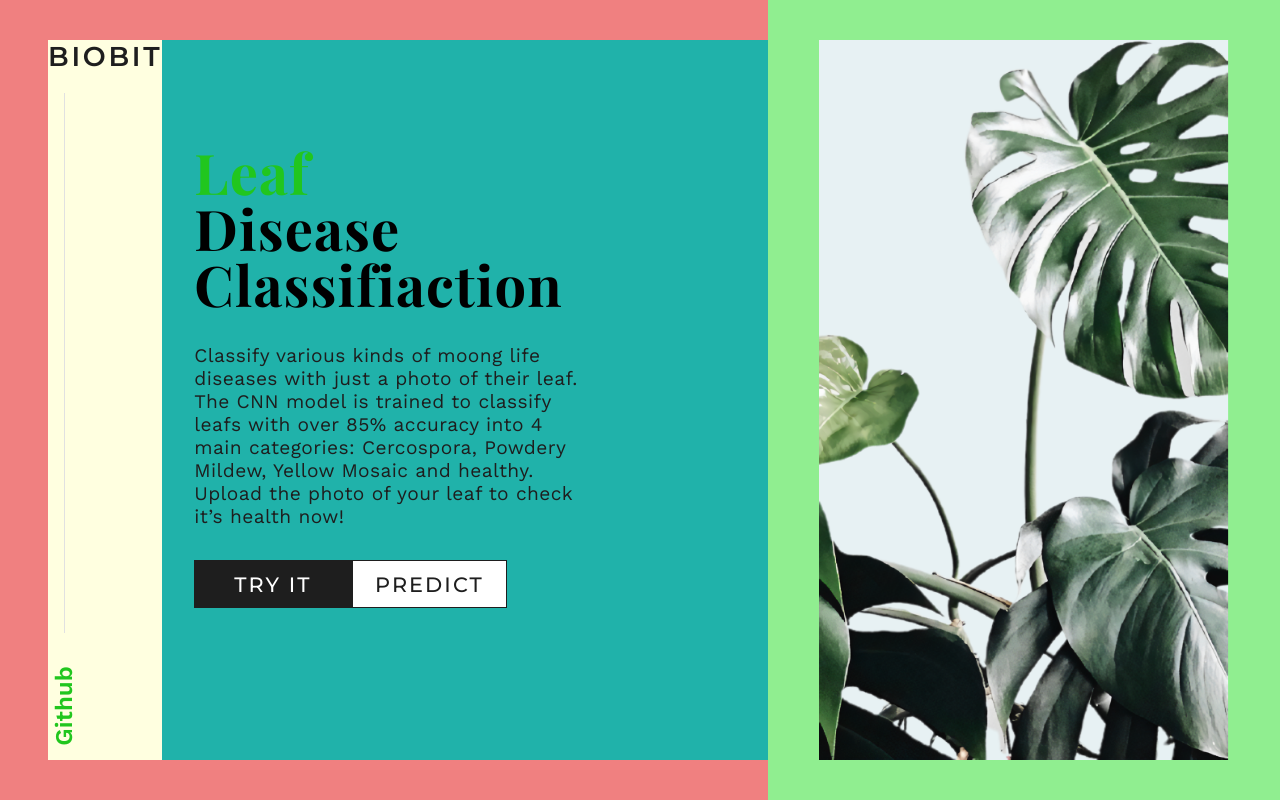
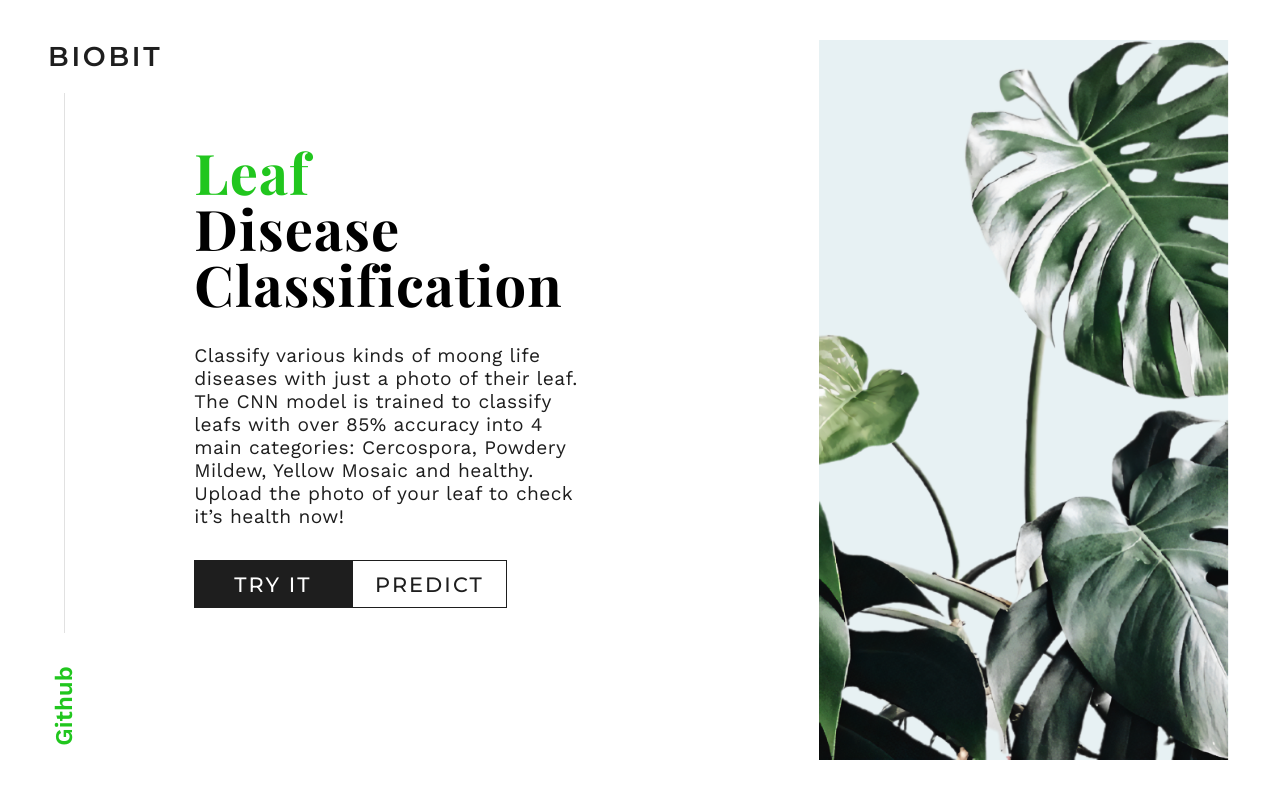
Before and after one commit to KushGabani/BioBit, a Flask app: page / in a window 1280 px wide. Run offline with Flask 2, Linux system fonts and the light colour scheme; some libraries are stand-ins or nearby versions.

Commit message:
Fixed bugs

```diff
--- a/app.py
+++ b/app.py
@@ -18,9 +18,7 @@ categories = ["Cercospora", "Healthy", "Powder Mildew", "Yellow Mosaic"]
 @app.route("/", methods=['GET', 'POST'])
 def home():
     if request.method == "POST":
-        print("Reached Here")
         f = request.files['file']
-        print("Reached Here")
         file_path = os.path.join(os.path.dirname(__file__), 'uploads', secure_filename(f.filename))
         f.save(file_path)
 
--- a/static/css/lfc.css
+++ b/static/css/lfc.css
@@ -15,7 +15,6 @@ body {
 .left-container {
   width: 60%;
   height: 100%;
-  background-color: lightcoral;
   display: flex;
   align-items: center;
 }
@@ -23,7 +22,6 @@ body {
 .right-container {
   width: 40%;
   height: 100%;
-  background-color: lightgreen;
   display: flex;
   justify-content: center;
   align-items: center;
@@ -40,7 +38,6 @@ body {
   display: flex;
   flex-direction: column;
   justify-content: space-between;
-  background-color: lightyellow;
 }
 
 .logo {
@@ -77,7 +74,6 @@ body {
 .content {
   height: 90%;
   width: 100%;
-  background-color: lightseagreen;
   display: flex;
   padding-left: 2rem;
   flex-direction: column;
@@ -107,7 +103,6 @@ body {
   font-weight: normal;
   font-size: 1.2rem;
   letter-spacing: 0.02em;
-
   color: #1e1e1e;
 }
 
--- a/templates/leaf-classification.html
+++ b/templates/leaf-classification.html
@@ -13,7 +13,7 @@
     </div>
     <div class="content">
         <div class="title">
-            <span class="title-accent">Leaf</span><br />Disease<br />Classifiaction
+            <span class="title-accent">Leaf</span><br />Disease<br />Classification
         </div>
         <div class="description">
             Classify various kinds of moong life diseases with just a photo of their leaf.
```
Also changed, not shown: uploads/IMG_20210122_180404.jpg (added).
